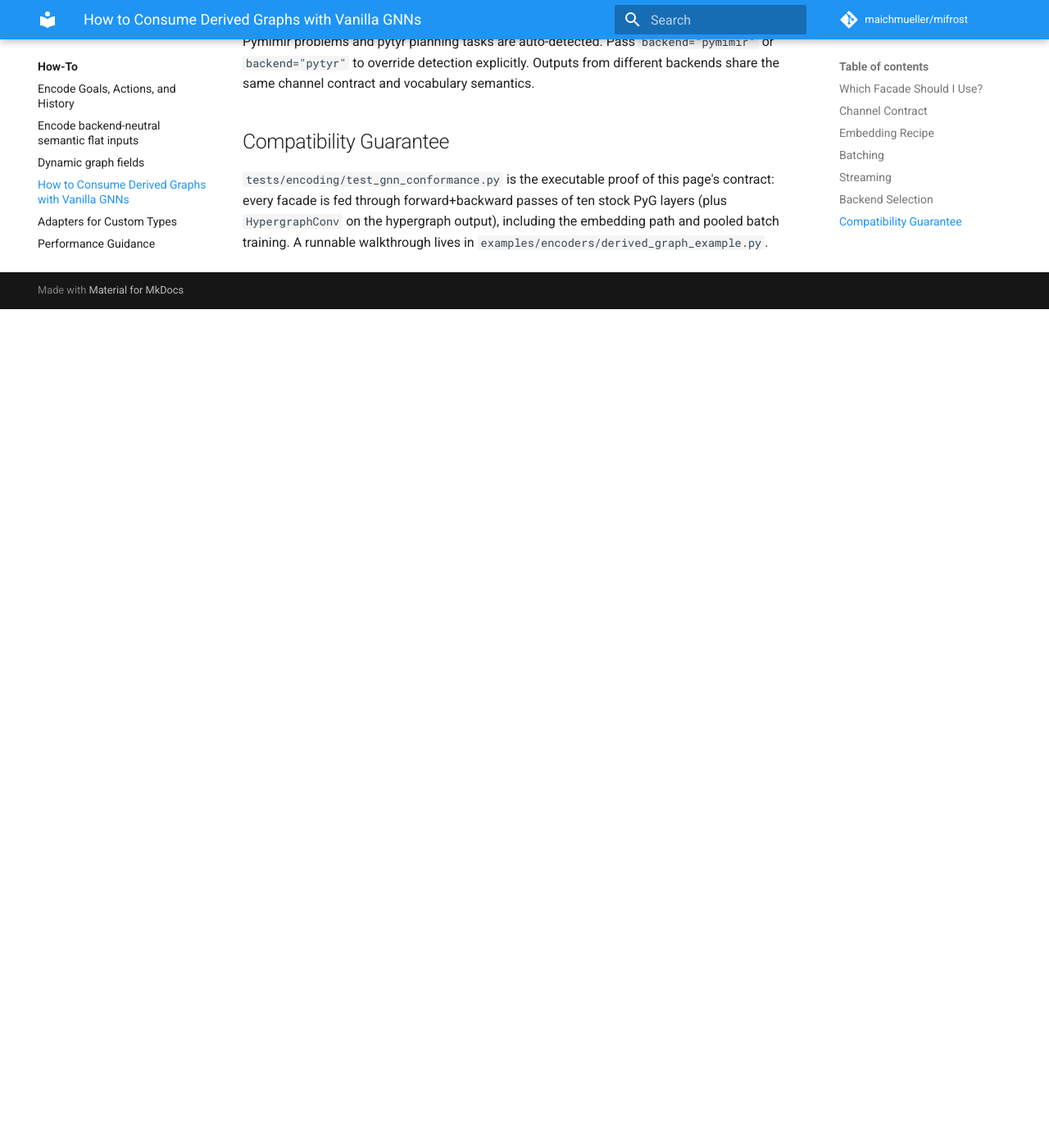
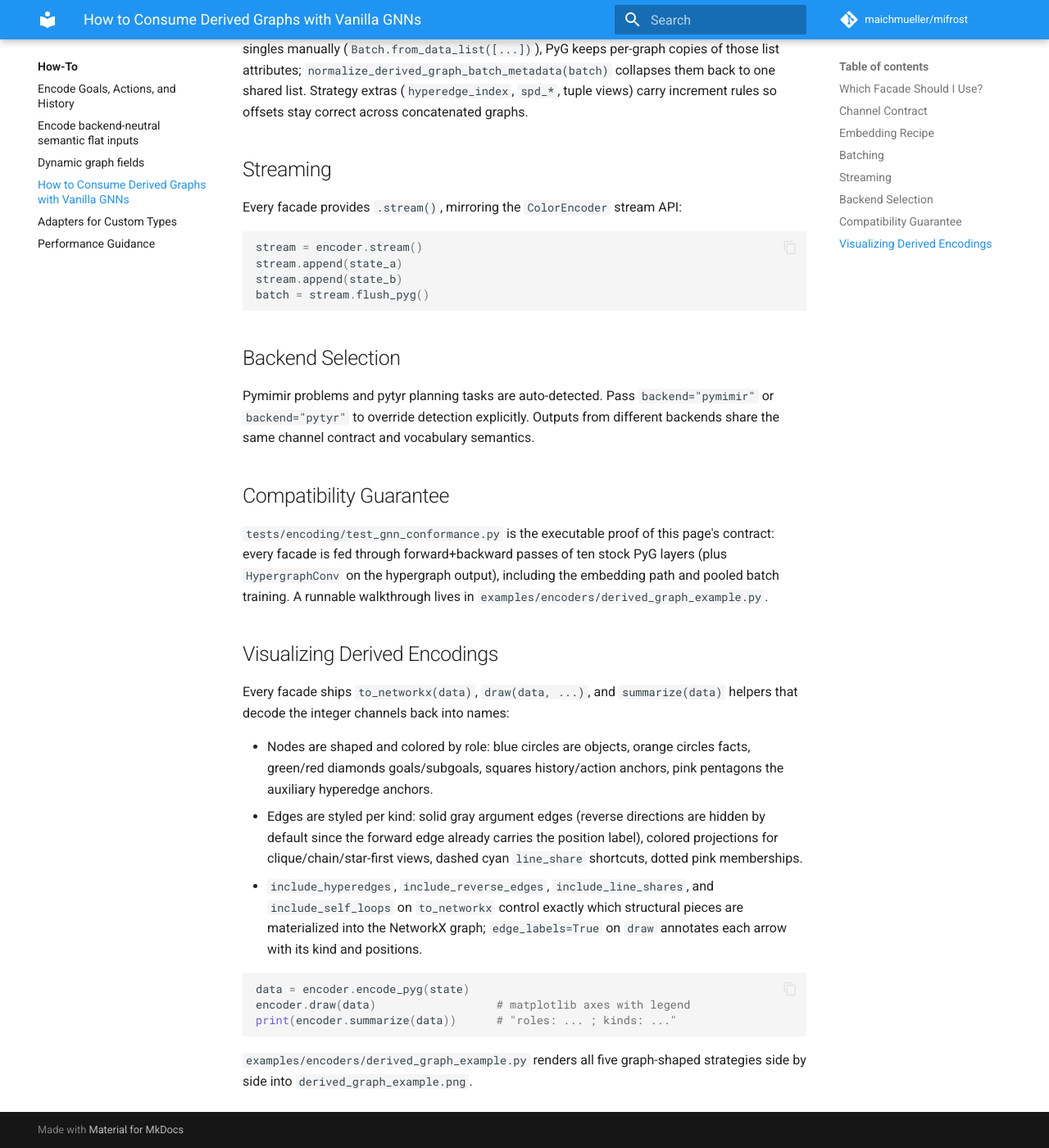
Before and after one commit to maichmueller/mifrost, an MkDocs documentation site: the page built from docs/how-to/consume-with-vanilla-gnns.md, in a window 1280 px wide and 1400 px high, scrolled down 3526 px. Shown: the whole window at 82% size. Built offline with MkDocs 1.6.1 and Material for MkDocs 9.7.7, drawn with Linux system fonts in a browser that asks for light colours; comment, search, counter and statistics services are not loaded; the version menu is left out; before the commit the page ends 3903 px from its top, so only the background shows below that; some of the changed text lies outside the part shown.

Commit message:
docs: plain-English strategy guide + post-review corrections
New explanation page walking through all six derived-graph encoding
strategies in plain language (what each does with a fact like (on a b),
trade-offs, and a pick-this-when line), with a decision table up front.
The how-to page gains the directed-by-design note, corrected sign-channel
semantics, tuple_role_ids, even-hop spd semantics, the action-id overload
caveat for the predicate channel, and a visualization section. Coverage
rows now cite the conformance and cross-backend parity tests accurately.

````diff
--- a/docs/how-to/consume-with-vanilla-gnns.md
+++ b/docs/how-to/consume-with-vanilla-gnns.md
@@ -20,7 +20,11 @@
 | Transformer attention biases | `TransformerBiasEncoder` | Objects-only clique projection plus sparse shortest-path fields `spd_src` / `spd_dst` / `spd_dist` (tune with `spd_max_hops`) |
 
 `TupleTensorEncoder` additionally exposes a padded-free CSR tuple view
-(`tuple_args` / `tuple_ptr` / `tuple_rel_ids`) — see its class docstring.
+(`tuple_args` / `tuple_ptr` / `tuple_rel_ids` / `tuple_role_ids`) — see its
+class docstring.
+
+`TransformerBiasEncoder` spd distances are even bipartite hop counts: two
+objects sharing one fact sit at distance 2, and `spd_max_hops` must be >= 2.
 
 ## Channel Contract
 
@@ -56,6 +60,22 @@
 `include_metadata=False` to emit tensors only. The vocabularies stay aligned
 across states of one problem, so per-channel embedding sizes can be sized once
 from `max + 2` headroom.
+
+One caveat on column 1: for nodes whose role is `action`, it carries the
+**action-schema id + 1** against the action vocabulary — not a predicate id.
+Sizing that channel's embedding from `vocab_predicates` alone can overflow on
+domains with many action schemas; size it by
+`max(len(vocab_predicates), len(action schemas)) + 1` or filter action-role
+rows out before embedding.
+
+**Directed by design.** Derived graphs carry explicit reverse edges labeled
+`arg_bwd`, `clique_bwd`, and so on rather than relying on conversion-time
+mirroring: the schema flag `include_reverse_edges` disables mirroring for this
+family, so converting single graphs and re-batching them by hand agrees
+exactly with `encode_batch_pyg`. (Other families, such as `ColorEncoder`,
+intentionally keep undirected mirroring.) Because the graph is directed, feed
+it to directed-capable layers or rely on the explicit reverse edges for
+symmetric message passing.
 
 ## Embedding Recipe
 
@@ -109,8 +129,11 @@
 ```
 
 Shared vocabulary metadata is normalized back to single lists after batching.
-Strategy extras (`hyperedge_index`, `spd_*`, tuple views) carry increment
-rules so offsets stay correct across concatenated graphs.
+If you re-batch singles manually (`Batch.from_data_list([...])`), PyG keeps
+per-graph copies of those list attributes;
+`normalize_derived_graph_batch_metadata(batch)` collapses them back to one
+shared list. Strategy extras (`hyperedge_index`, `spd_*`, tuple views) carry
+increment rules so offsets stay correct across concatenated graphs.
 
 ## Streaming
 
@@ -137,3 +160,29 @@
 stock PyG layers (plus `HypergraphConv` on the hypergraph output), including
 the embedding path and pooled batch training. A runnable walkthrough lives in
 `examples/encoders/derived_graph_example.py`.
+
+## Visualizing Derived Encodings
+
+Every facade ships `to_networkx(data)`, `draw(data, ...)`, and
+`summarize(data)` helpers that decode the integer channels back into names:
+
+- Nodes are shaped and colored by role: blue circles are objects, orange
+  circles facts, green/red diamonds goals/subgoals, squares history/action
+  anchors, pink pentagons the auxiliary hyperedge anchors.
+- Edges are styled per kind: solid gray argument edges (reverse directions
+  are hidden by default since the forward edge already carries the position
+  label), colored projections for clique/chain/star-first views, dashed cyan
+  `line_share` shortcuts, dotted pink memberships.
+- `include_hyperedges`, `include_reverse_edges`, `include_line_shares`, and
+  `include_self_loops` on `to_networkx` control exactly which structural
+  pieces are materialized into the NetworkX graph; `edge_labels=True` on
+  `draw` annotates each arrow with its kind and positions.
+
+```python
+data = encoder.encode_pyg(state)
+encoder.draw(data)                  # matplotlib axes with legend
+print(encoder.summarize(data))      # "roles: ... ; kinds: ..."
+```
+
+`examples/encoders/derived_graph_example.py` renders all five graph-shaped
+strategies side by side into `derived_graph_example.png`.
--- a/mkdocs.yml
+++ b/mkdocs.yml
@@ -88,6 +88,7 @@
       - explanation/schema-and-tensors.md
       - explanation/streaming-model.md
       - explanation/encoder-coverage.md
+      - explanation/derived-encoding-strategies.md
   - Development:
       - development/build-and-test.md
       - development/architecture.md
````
Also changed, not shown: other parts of docs/how-to/consume-with-vanilla-gnns.md (+1 -1 lines), docs/explanation/derived-encoding-strategies.md (added, +162 -0 lines), docs/explanation/encoder-coverage.md (+6 -6 lines).
